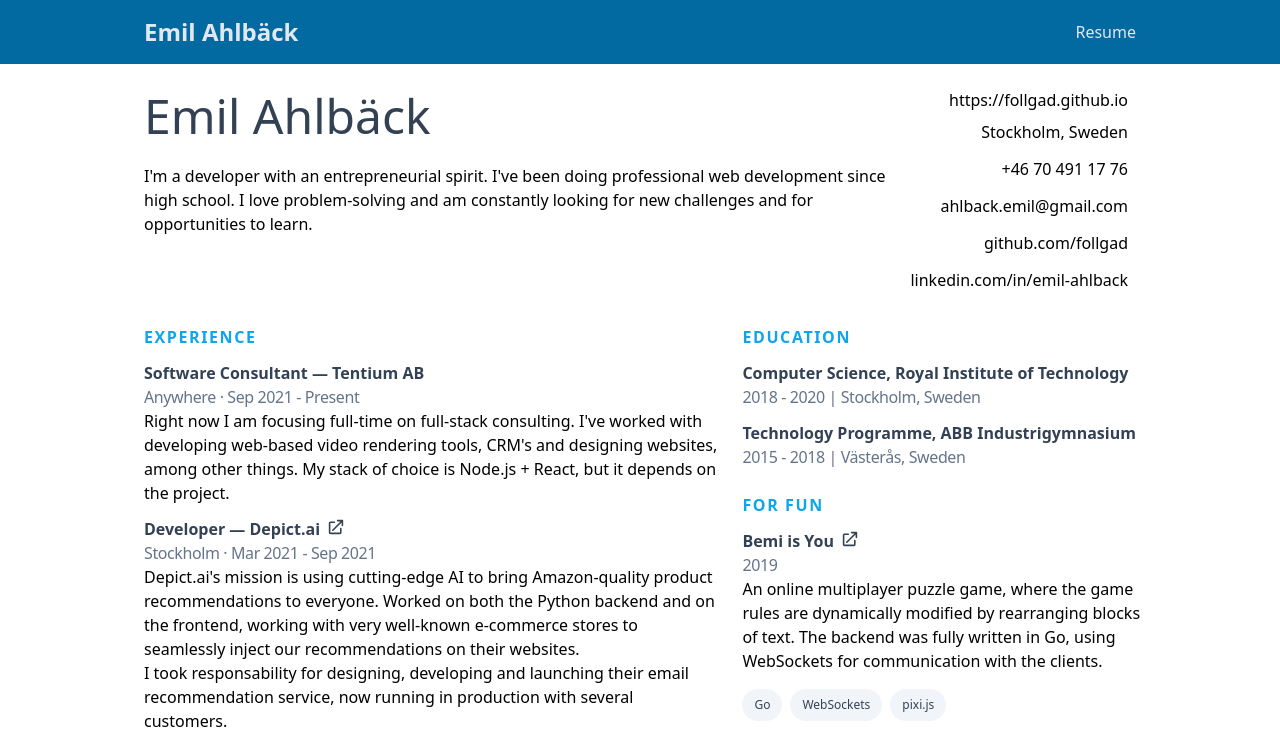
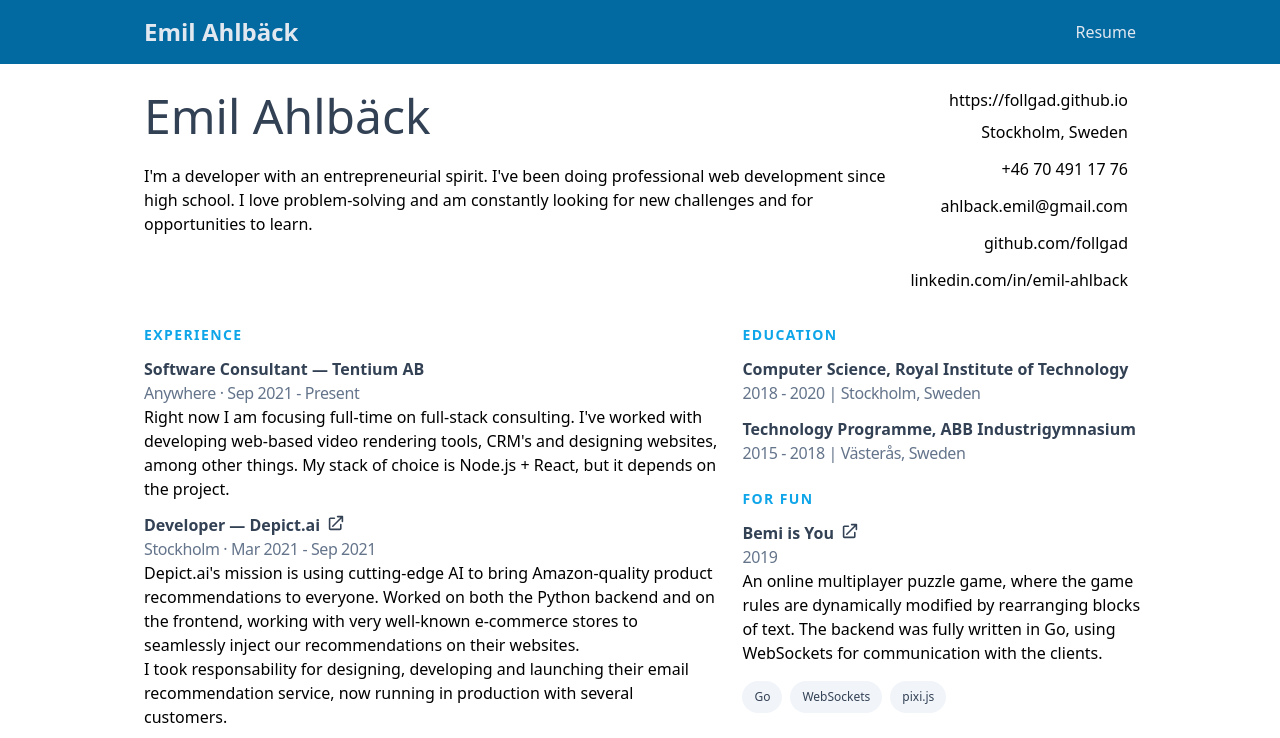
Before and after one commit to FOLLGAD/follgad.github.io, a Gatsby site: page /resume in a window 1280 px wide. Shown: the top 738 px of the page. Built offline with nearby package versions, Linux system fonts and the light colour scheme; Gatsby itself is replaced by a stand-in of ours; some icons are missing.

Commit message:
smaller headers

```diff
--- a/src/components/experience-list.js
+++ b/src/components/experience-list.js
@@ -3,7 +3,7 @@
 
 const ExperienceList = ({ children, name }) => (
 	<div className="mb-6 mt-4">
-		<h2 className="text-base uppercase tracking-widest font-bold text-blue-500">{name}</h2>
+		<h2 className="text-sm uppercase tracking-widest font-bold text-blue-500">{name}</h2>
 		{children}
 	</div>
 )
```
